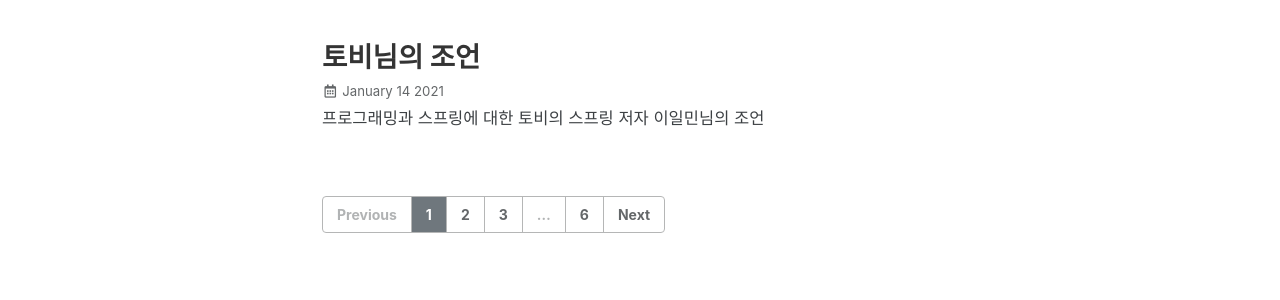
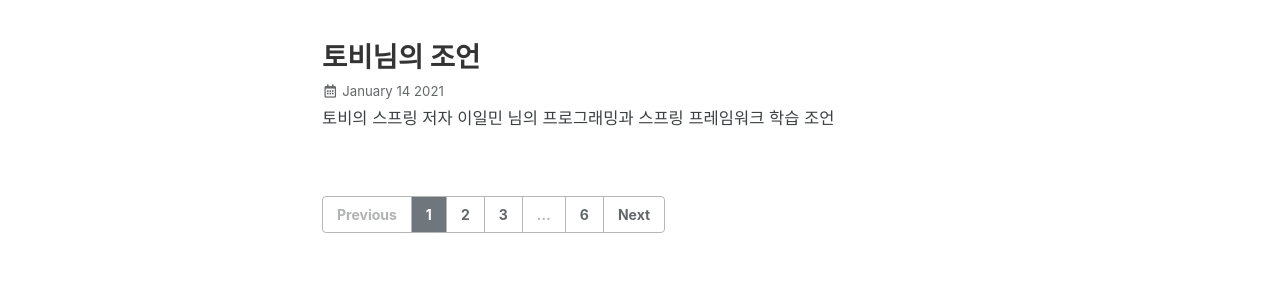
Before and after one commit to gyumeen/gyumeen.github.io, a Jekyll site: the page built from index.html, in a window 1280 px wide and 1303 px high. Shown: the part 802-1102 px from the top of the window. Built offline with Jekyll 4.4.1, drawn with Linux system fonts in a browser that asks for light colours; cached includes are drawn as plain includes; the list of posts is cut into pages by our own code.

Commit message:
Update 2021-01-14-Toby advice.md

```diff
--- a/_posts/2021/Programming/2021-01-14-Toby advice.md
+++ b/_posts/2021/Programming/2021-01-14-Toby advice.md
@@ -1,6 +1,6 @@
 ---
 title:  "토비님의 조언"
-excerpt: "프로그래밍과 스프링에 대한 토비의 스프링 저자 이일민님의 조언"
+excerpt: "토비의 스프링 저자 이일민 님의 프로그래밍과 스프링 프레임워크 학습 조언"
 
 categories:
   - Programming
```
